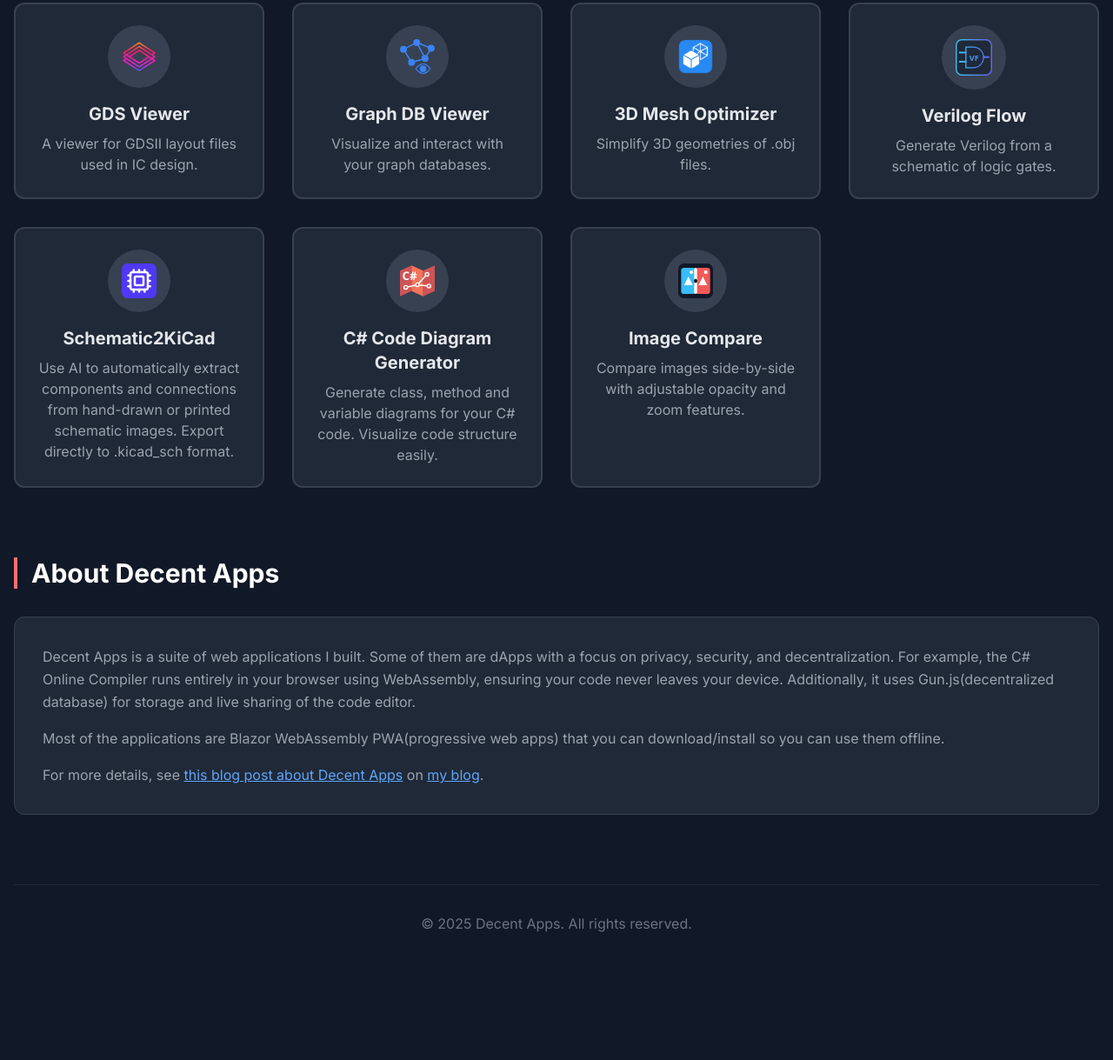
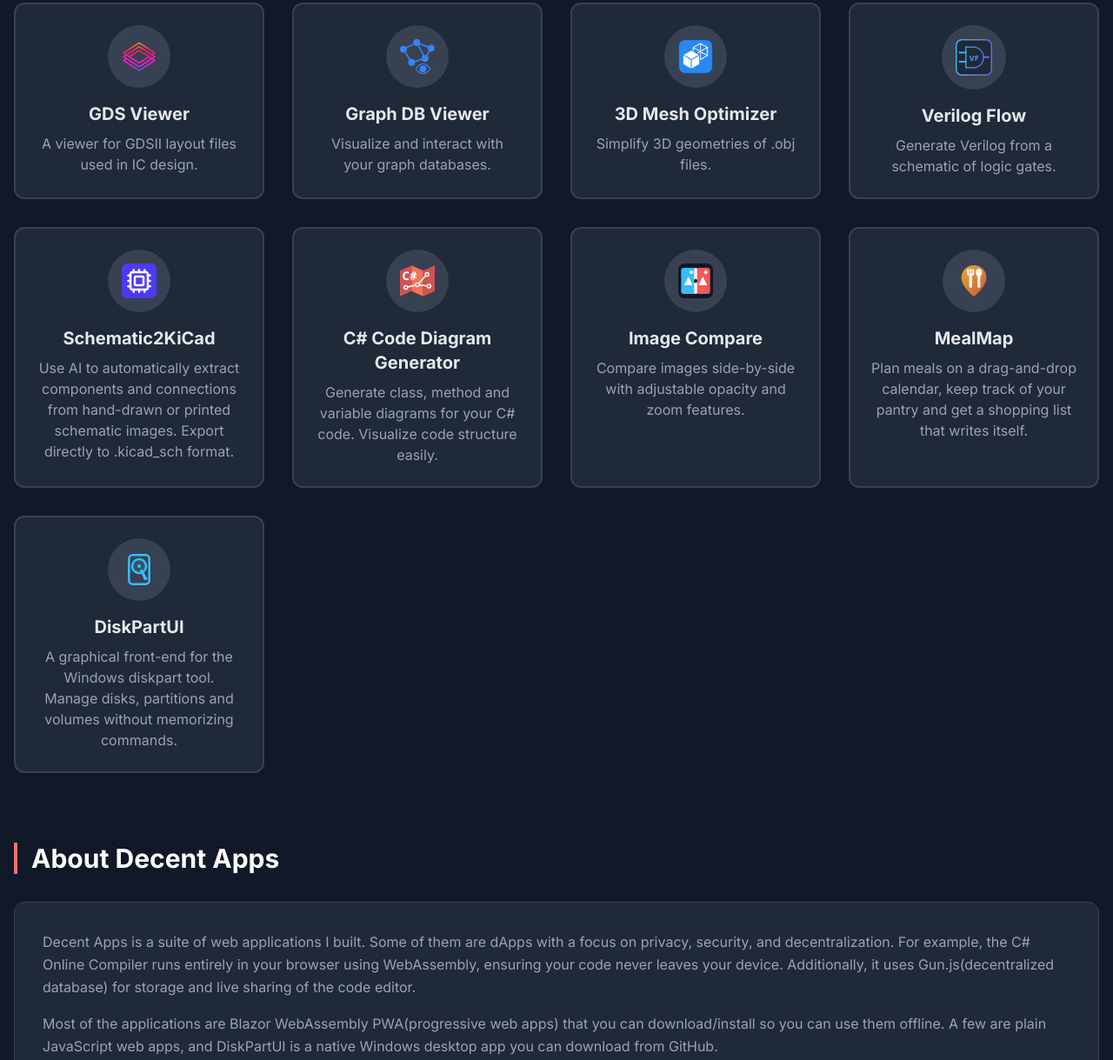
Before and after one commit to EECSB/Decent-Apps, a plain HTML site: page index.html in a window 1280 px wide. Shown: the part 617-1836 px from the top of the page at 87% size. Before the commit the page ends 1739 px from the top, so only its background shows below. Drawn offline with nearby package versions, Linux system fonts and the light colour scheme.

Commit message:
Update index.html

```diff
--- a/index.html
+++ b/index.html
@@ -386,6 +386,52 @@
                         </div>
                     </a>
 
+                    <!-- MealMap -->
+                    <a href="https://eecs.blog/BlazorApps/MealMap/" target="_blank" rel="noopener noreferrer" class="block group">
+                        <div class="app-card bg-gray-800 rounded-xl p-6 h-full flex flex-col items-center text-center border-2 border-gray-700 hover:border-amber-500">
+                            <div class="bg-gray-700 p-4 rounded-full mb-4">
+                                <!-- Icon -->
+                                <svg xmlns="http://www.w3.org/2000/svg" viewBox="0 0 32 32" class="h-10 w-10">
+                                    <defs>
+                                        <linearGradient id="mmPin" x1="0" y1="0" x2="1" y2="1">
+                                            <stop offset="0" stop-color="#e8a33a"/>
+                                            <stop offset="1" stop-color="#c75d3c"/>
+                                        </linearGradient>
+                                    </defs>
+                                    <path d="M16 1.5C9.6 1.5 4.5 6.6 4.5 13c0 8.6 11.5 17.5 11.5 17.5S27.5 21.6 27.5 13C27.5 6.6 22.4 1.5 16 1.5z" fill="url(#mmPin)"/>
+                                    <g stroke="#fff8f0" fill="none" stroke-linecap="round">
+                                        <path d="M10.6 5.6v4.6M13 5.6v4.6M15.4 5.6v4.6M10.6 10.2h4.8" stroke-width="1.6"/>
+                                        <path d="M13 10.7v10.3M20.6 11.4v9.6" stroke-width="2.6"/>
+                                    </g>
+                                    <ellipse cx="20.6" cy="8.4" rx="2.9" ry="3.8" fill="#fff8f0"/>
+                                </svg>
+                            </div>
+                            <h3 class="text-xl font-semibold text-gray-200">MealMap</h3>
+                            <p class="text-gray-400 mt-2 flex-grow">Plan meals on a drag-and-drop calendar, keep track of your pantry and get a shopping list that writes itself.</p>
+                        </div>
+                    </a>
+
+                    <!-- DiskPartUI -->
+                    <a href="https://github.com/EECSB/DiskPartUI" target="_blank" rel="noopener noreferrer" class="block group">
+                        <div class="app-card bg-gray-800 rounded-xl p-6 h-full flex flex-col items-center text-center border-2 border-gray-700 hover:border-sky-500">
+                            <div class="bg-gray-700 p-4 rounded-full mb-4">
+                                <!-- Icon -->
+                                <svg xmlns="http://www.w3.org/2000/svg" viewBox="0 0 24 24" class="h-10 w-10 text-sky-400" fill="none" stroke="currentColor" stroke-width="1.5" stroke-linecap="round" stroke-linejoin="round">
+                                    <!-- Drive enclosure -->
+                                    <rect x="5" y="2" width="14" height="20" rx="2.5"/>
+                                    <!-- Platter -->
+                                    <circle cx="12" cy="9.6" r="4.8" fill="currentColor" fill-opacity="0.15"/>
+                                    <circle cx="12" cy="9.6" r="1.2" fill="currentColor" stroke="none"/>
+                                    <!-- Actuator arm -->
+                                    <path d="M16.4 18.2 13.6 12.9" stroke-width="2"/>
+                                    <circle cx="16.4" cy="18.2" r="1.2" fill="currentColor" stroke="none"/>
+                                </svg>
+                            </div>
+                            <h3 class="text-xl font-semibold text-gray-200">DiskPartUI</h3>
+                            <p class="text-gray-400 mt-2 flex-grow">A graphical front-end for the Windows diskpart tool. Manage disks, partitions and volumes without memorizing commands.</p>
+                        </div>
+                    </a>
+
                 </div>
             </section>
         </main>
@@ -400,6 +446,7 @@
                 </p>
                 <p class="text-gray-400 leading-relaxed mt-4">
                     Most of the applications are Blazor WebAssembly PWA(progressive web apps) that you can download/install so you can use them offline.
+                    A few are plain JavaScript web apps, and DiskPartUI is a native Windows desktop app you can download from GitHub.
                 </p>
                 <p class="text-gray-400 leading-relaxed mt-4">
                     For more details, see <a href="https://eecs.blog/decent-apps/" class="text-blue-400 underline hover:text-blue-300" target="_blank" rel="noopener">this blog post about Decent Apps</a>
```
